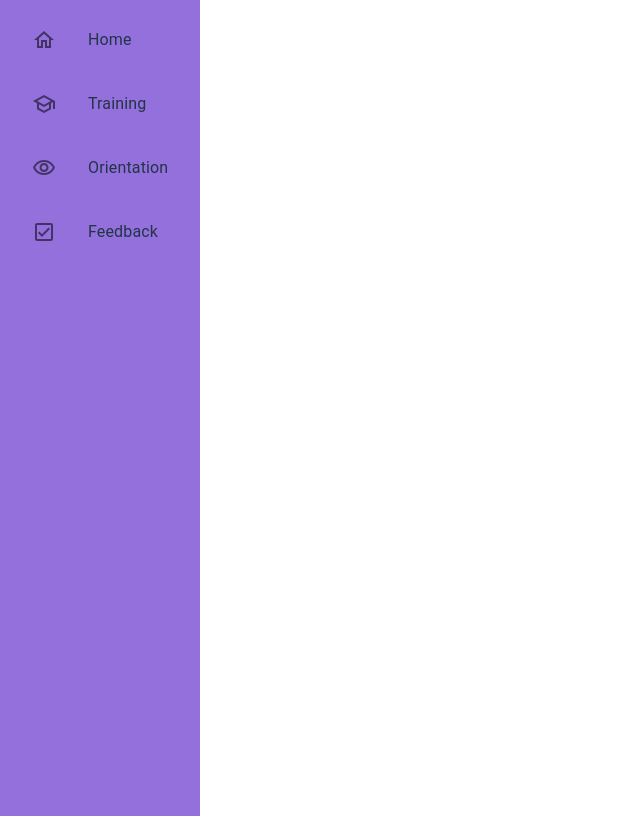
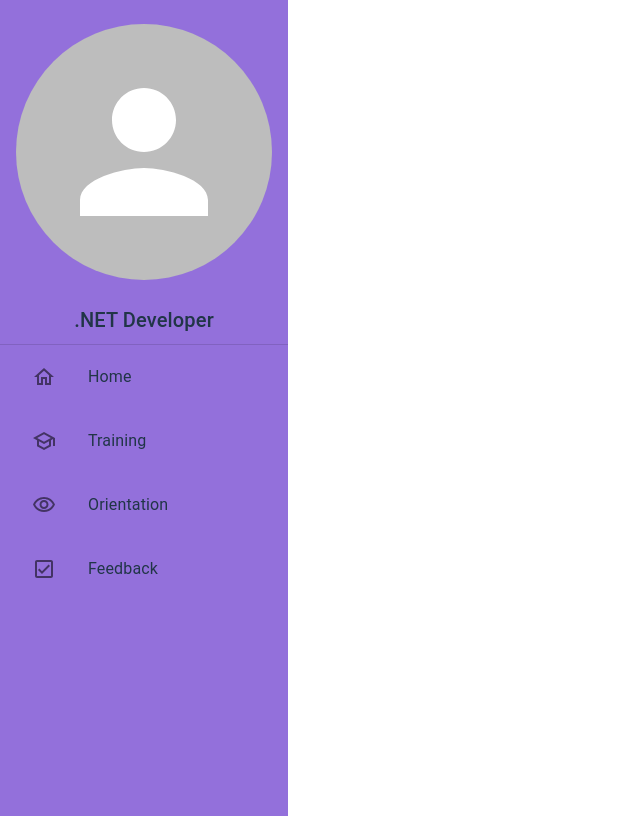
Before and after one commit to noctvrno/ETOS, a React (Vite) app in the folder Etos.Client/: page / in a window 1280 px wide. Shown: the whole page, without its empty margins (0-640 px from the left). Built offline with nearby package versions, Linux system fonts and the light colour scheme.

Commit message:
Introduce avatar to NavBar. Wrap Activity buttons in a Stack to conveniently provide spacing.

```diff
--- a/Etos.Client/src/components/Home.jsx
+++ b/Etos.Client/src/components/Home.jsx
@@ -4,11 +4,11 @@
 
 export default function Home() {
     return (
-        <Box display="flex" height="100vh" width="100vw">
-            <Box>
+        <Box display="flex" height="100dvh" width="100dvw">
+            <Box flex={{ xs: 3 }}>
                 <NavBar />
             </Box>
-            <Box flex={{ xs: 12 }}>
+            <Box flex={{ xs: 10 }}>
                 <ActivityFeed />
             </Box>
         </Box>
--- a/Etos.Client/src/components/NavBar.css
+++ b/Etos.Client/src/components/NavBar.css
@@ -2,5 +2,6 @@
     background-color: mediumpurple;
     display: flex;
     flex-direction: column;
+    align-items: center;
     height: 100dvh;
 }
--- a/Etos.Client/src/components/NavBar.jsx
+++ b/Etos.Client/src/components/NavBar.jsx
@@ -1,30 +1,34 @@
 import './NavBar.css';
 import NavBarItem from './NavBarItem'
-import List from '@mui/material/List';
-import HomeOutlinedIcon from '@mui/icons-material/HomeOutlined';
-import SchoolOutlinedIcon from '@mui/icons-material/SchoolOutlined';
-import CheckBoxOutlinedIcon from '@mui/icons-material/CheckBoxOutlined';
-import VisibilityOutlinedIcon from '@mui/icons-material/VisibilityOutlined';
+import { HomeOutlined, SchoolOutlined, CheckBoxOutlined, VisibilityOutlined } from '@mui/icons-material'
+import { Avatar, Divider, List, Typography } from '@mui/material';
 
 export default function NavBar() {
     return (
-        <List className='nav-bar'>
+        <List className="nav-bar">
+            <Avatar
+                alt="Temp User"
+                sx={{
+                    width: "256px",
+                    height: "256px",
+                    margin: "1rem"
+                }} />
+            <Typography variant="h6" padding={1}>
+                .NET Developer
+            </Typography>
+            <Divider sx={{ width: "100%" }} />
             <NavBarItem
                 name={"Home"}
-                icon={<HomeOutlinedIcon />}
-            />
+                icon={<HomeOutlined />} />
             <NavBarItem
                 name={"Training"}
-                icon={<SchoolOutlinedIcon />}
-            />
+                icon={<SchoolOutlined />} />
             <NavBarItem
                 name={"Orientation"}
-                icon={<VisibilityOutlinedIcon />}
-            />
+                icon={<VisibilityOutlined />} />
             <NavBarItem
                 name={"Feedback"}
-                icon={<CheckBoxOutlinedIcon />}
-            />
+                icon={<CheckBoxOutlined />} />
         </List>
     );
 }
```
Also changed, not shown: Etos.Client/src/components/ActivityFeedGroup.jsx (+4 -3 lines).
